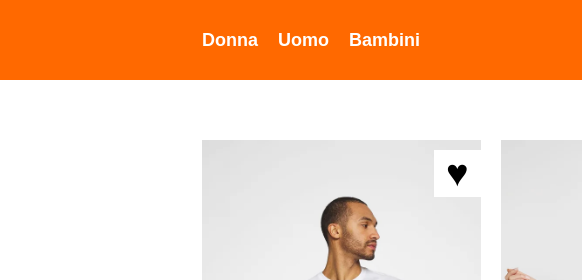
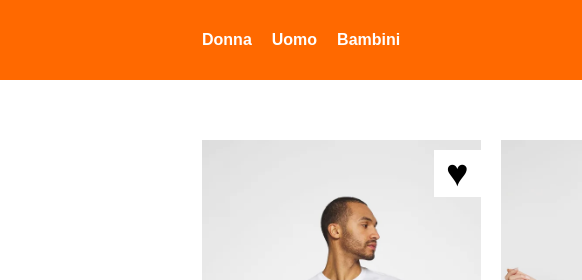
Before and after one commit to franciowel/html-css-boolando, a plain HTML site: page index.html in a window 1280 px wide. Shown: the top 280 px of the page, 0-582 px from the left. Drawn offline with Linux system fonts and the light colour scheme.

```diff
--- a/css/style.css
+++ b/css/style.css
@@ -53,7 +53,7 @@ header{
 .menu-genere li{
     padding: 0 10px;
     font-weight: 600;
-    font-size: 18px;
+    font-size: 16px;
 }
 
 .logo{
```
Also changed, not shown: index.html (+2 -0 lines).
